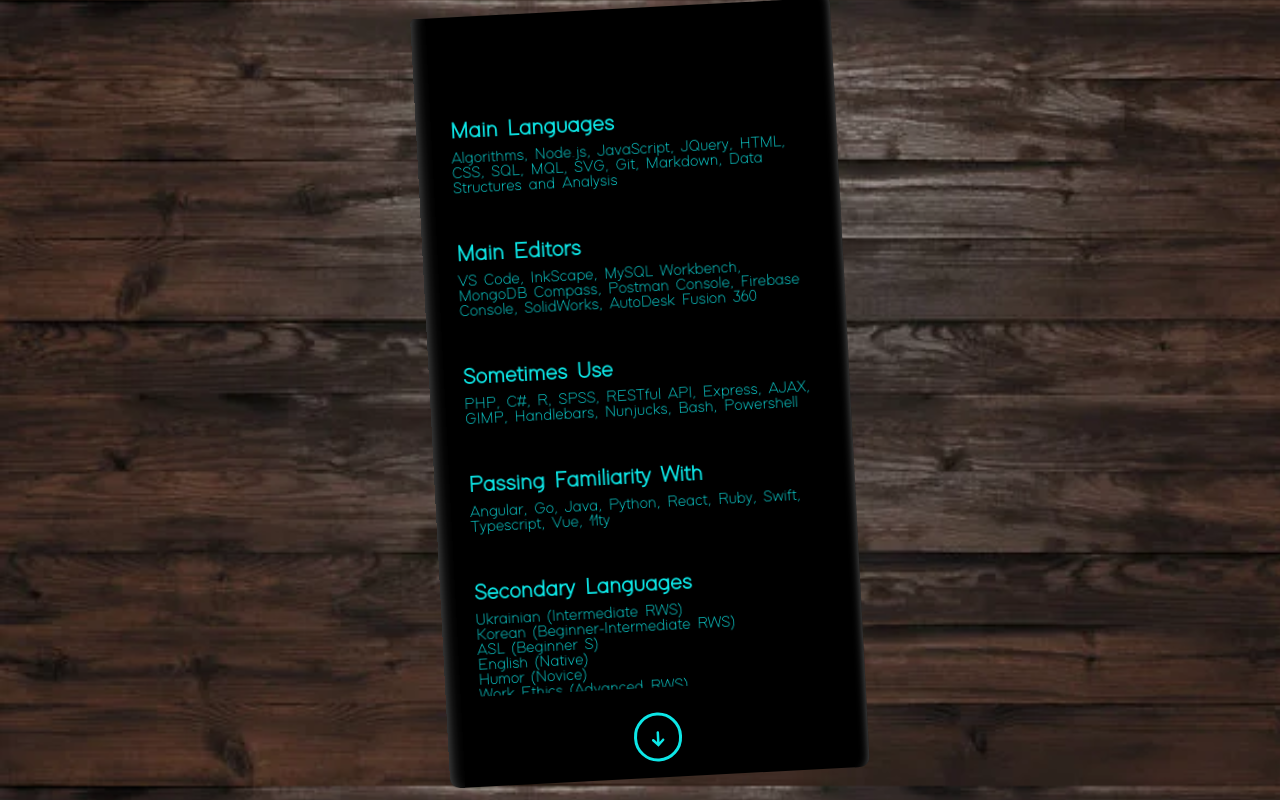
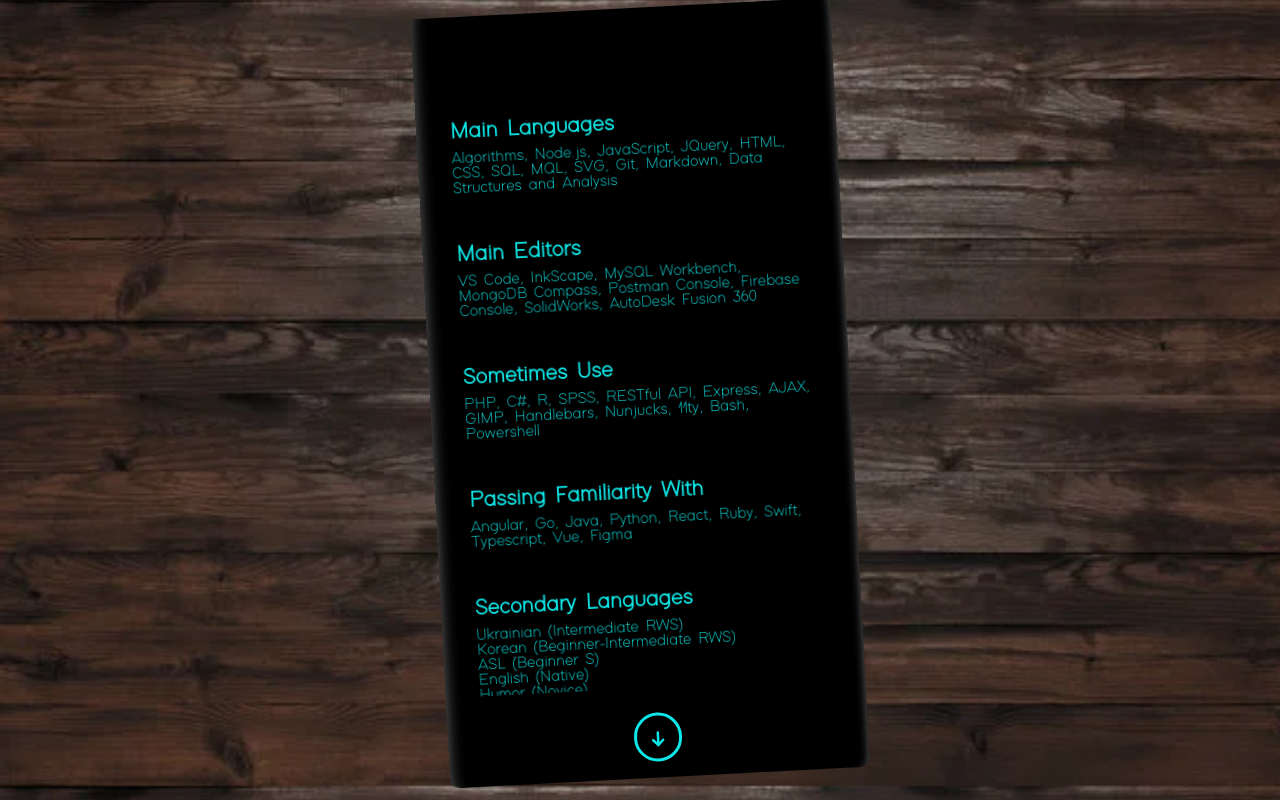
Before and after one commit to mlorberdev/Website, a plain HTML site: page stats.html in a window 1280 px wide. Drawn offline with Linux system fonts and the light colour scheme.

Commit message:
added figma

```diff
--- a/stats.html
+++ b/stats.html
@@ -24,11 +24,11 @@
       </div>
       <div>
         <div class="title">Sometimes Use</div>
-        <div>PHP, C#, R, SPSS, RESTful API, Express, AJAX, GIMP, Handlebars, Nunjucks, Bash, Powershell</div>
+        <div>PHP, C#, R, SPSS, RESTful API, Express, AJAX, GIMP, Handlebars, Nunjucks, 11ty, Bash, Powershell</div>
       </div>
       <div>
         <div class="title">Passing Familiarity With</div>
-        <div>Angular, Go, Java, Python, React, Ruby, Swift, Typescript, Vue, 11ty</div>
+        <div>Angular, Go, Java, Python, React, Ruby, Swift, Typescript, Vue, Figma</div>
       </div>
       <div>
         <div class="title">Secondary Languages</div>
```
